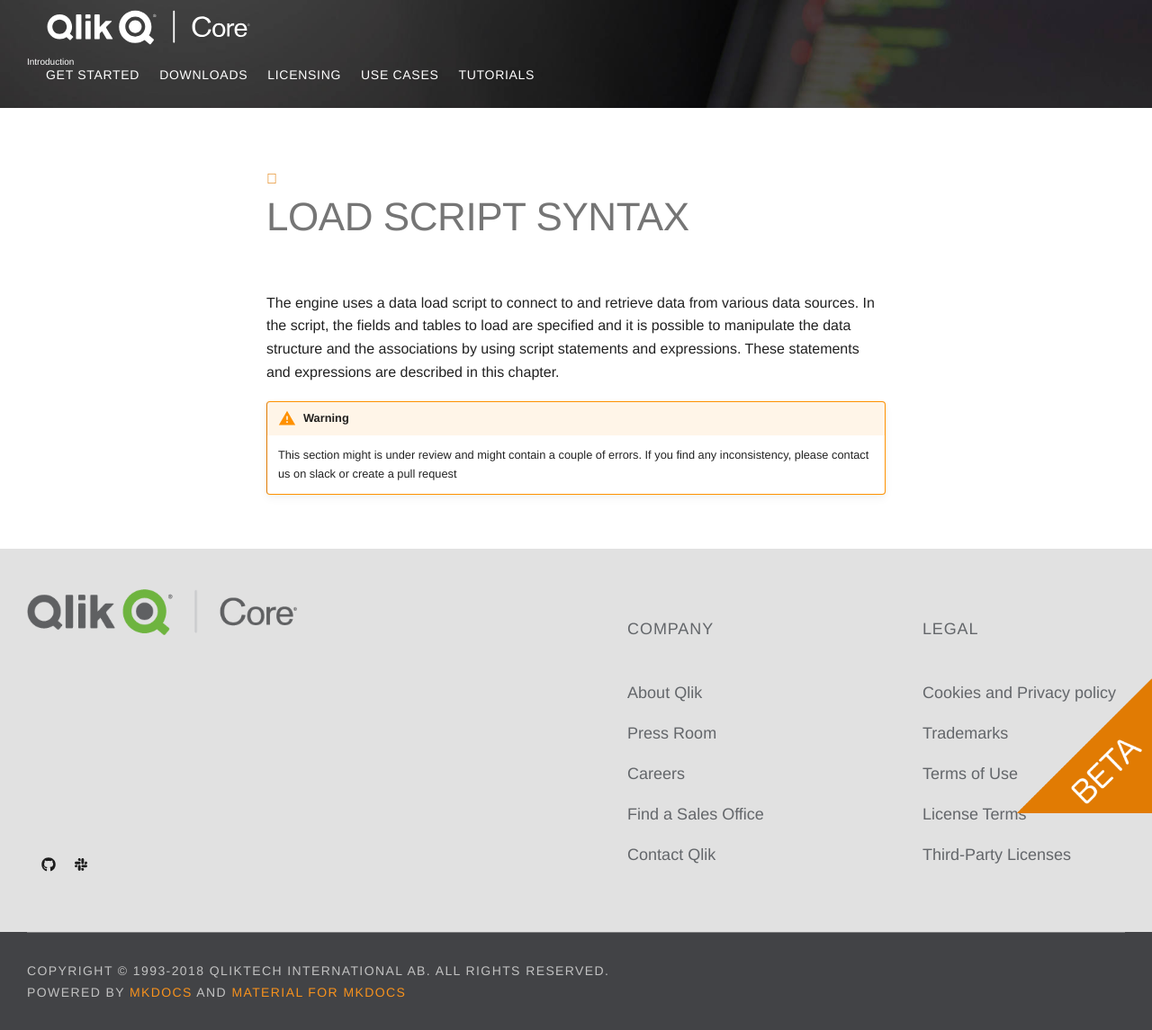
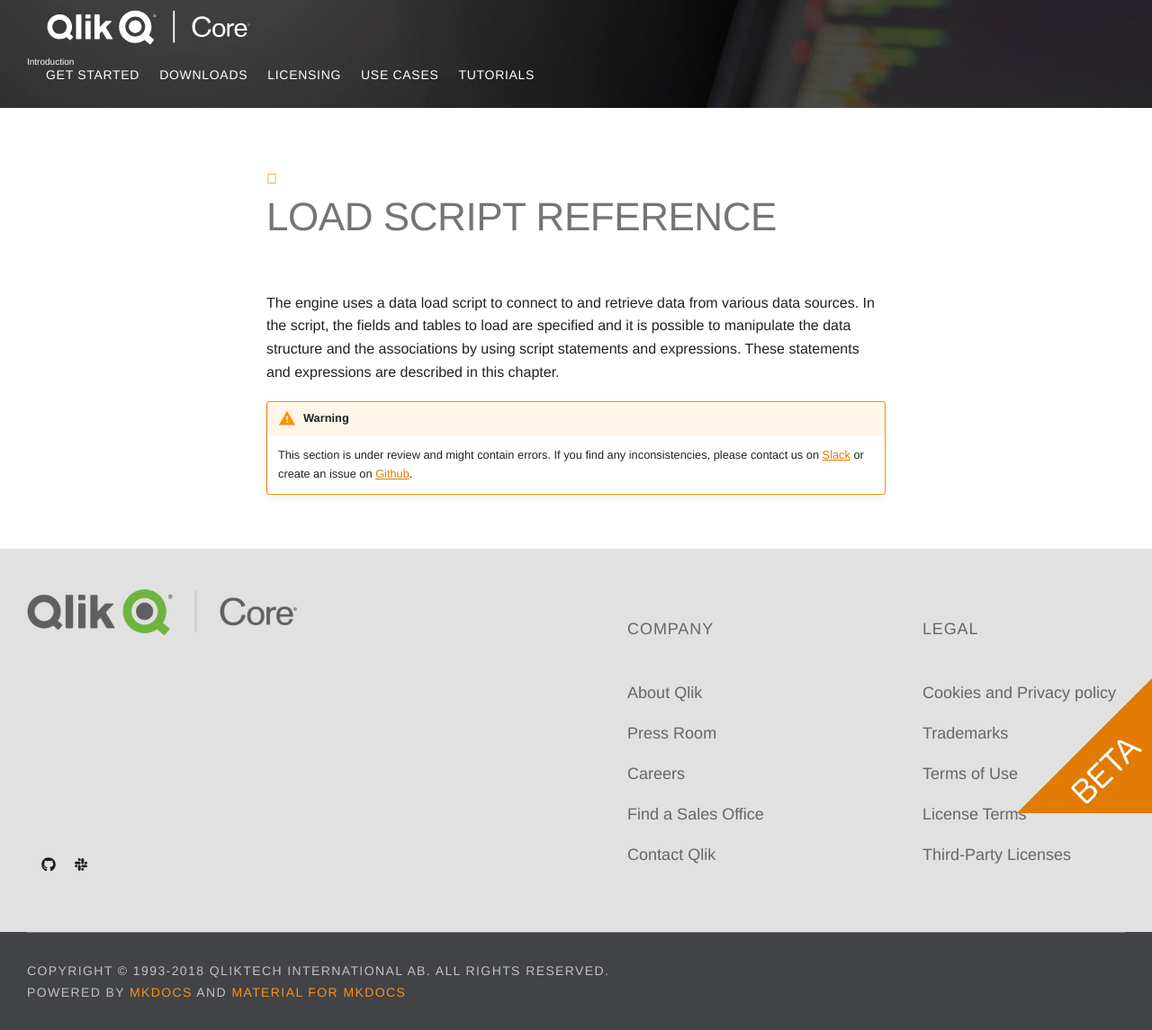
Before and after one commit to qlik-oss/core-website, an MkDocs documentation site: the page built from docs/services/qix-engine/script_reference/introduction.md, in a window 1280 px wide. Shown: the whole page at 90% size. Built offline with MkDocs 1.6.1 and Material for MkDocs 9.7.7, drawn with Linux system fonts in a browser that asks for light colours; comment, search, counter and statistics services are not loaded; old or Windows-style settings are respelled for this version of MkDocs.

```diff
--- a/docs/services/qix-engine/script_reference/introduction.md
+++ b/docs/services/qix-engine/script_reference/introduction.md
@@ -1,9 +1,9 @@
-# Load script syntax
+# Load Script Reference
 
 The engine uses a data load script to connect to and retrieve data from various data sources. In the script, the
 fields and tables to load are specified and it is possible to manipulate the data structure and the associations by
 using script statements and expressions. These statements and expressions are described in this chapter.
 
 !!! warning
-    This section might is under review and might contain a couple of errors. If you find any inconsistency, please
-    contact us on slack or create a pull request
+    This section is under review and might contain errors. If you find any inconsistencies, please
+    contact us on [Slack](http://branch.qlik.com/slack) or create an issue on [Github](https://github.com/qlik-oss/core-website).
```
Also changed, not shown: docs/services/qix-engine/introduction.md (+4 -0 lines).
